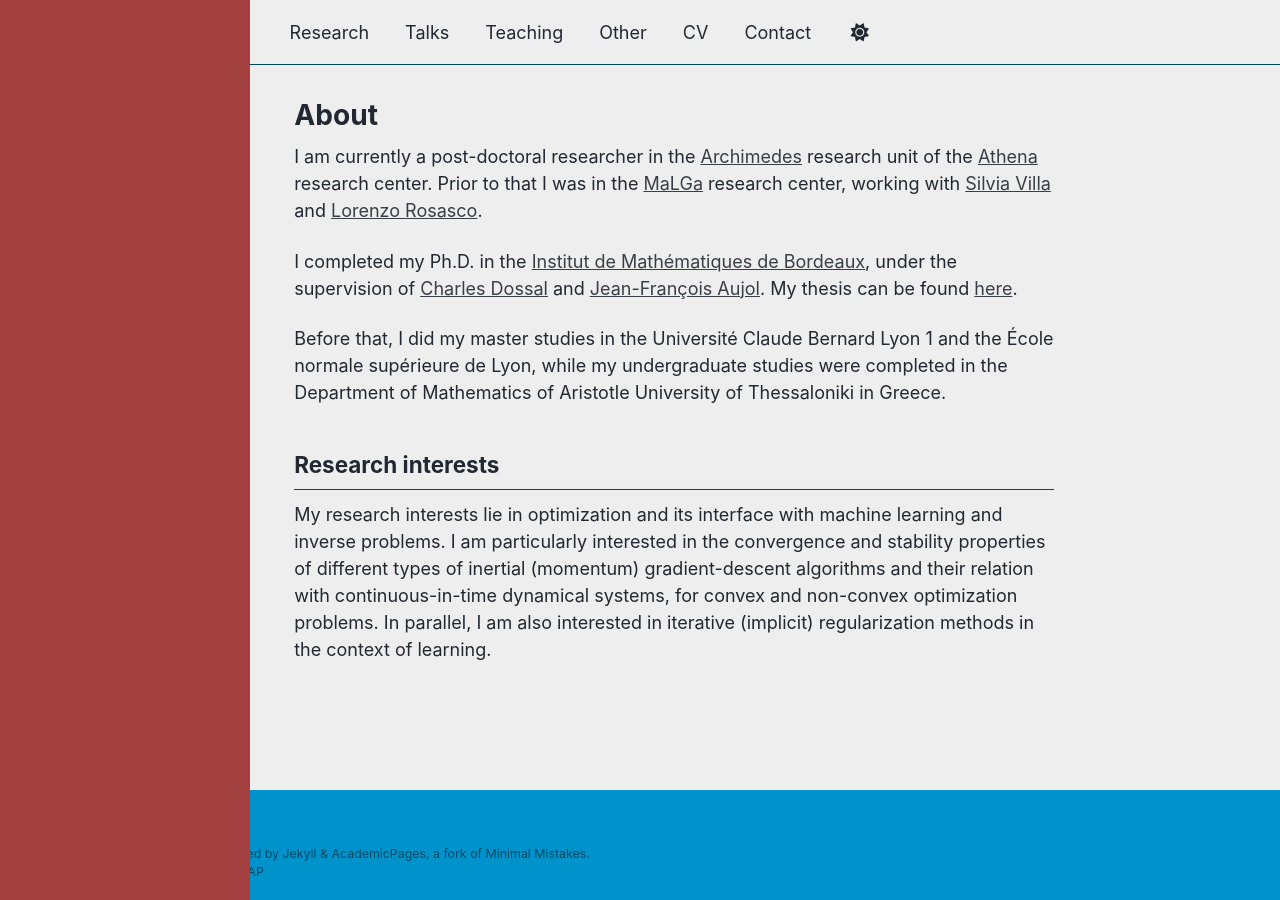
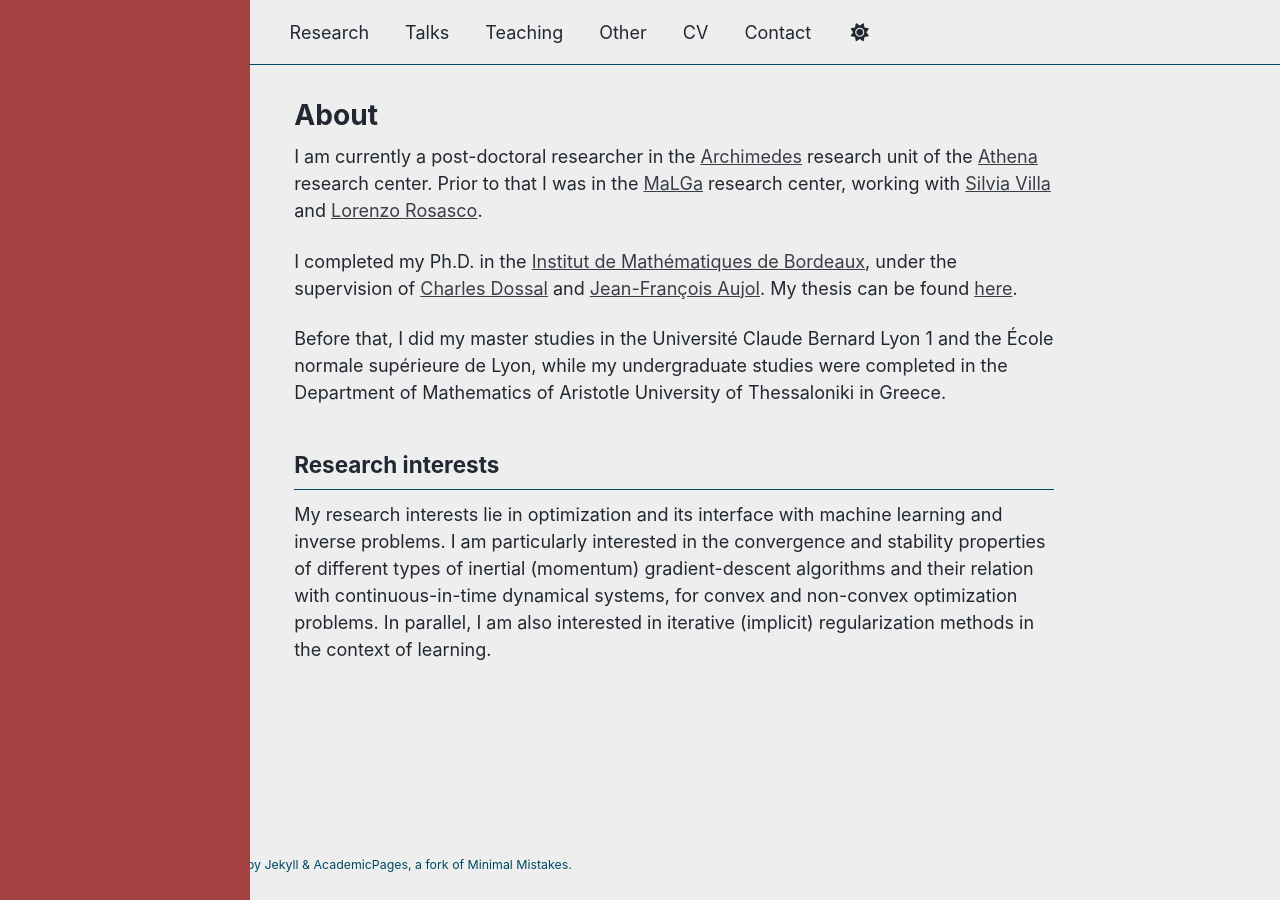
Before and after one commit to vassilisapid/academic-test, a Jekyll site: the page built from _pages/about.md, in a window 1280 px wide. Built offline with Jekyll 4.4.1, drawn with Linux system fonts in a browser that asks for light colours; a script bundle is joined from its source files by our own code; library files that are not in the unit come from our copies.

Commit message:
Update custom.html

```diff
--- a/_includes/head/custom.html
+++ b/_includes/head/custom.html
@@ -49,6 +49,36 @@ body {
     opacity: 0.55;
   }
 }
+
+
+/* Minimal one-line footer */
+.page__footer {
+  margin-top: 3rem !important;
+  padding: 0.4rem 0 !important;
+  background: transparent !important;
+  border-top: none !important;
+}
+
+.page__footer footer {
+  margin: 0 auto !important;
+  padding: 0 !important;
+}
+
+.page__footer-custom {
+  font-size: 0.72rem;
+  line-height: 1.2;
+  text-align: center;
+  opacity: 0.55;
+}
+
+.page__footer-custom a {
+  text-decoration: none;
+}
+
+.page__footer-custom a:hover {
+  text-decoration: underline;
+}
+
 </style>
 
 <div class="left-color-bundle"></div>
```
